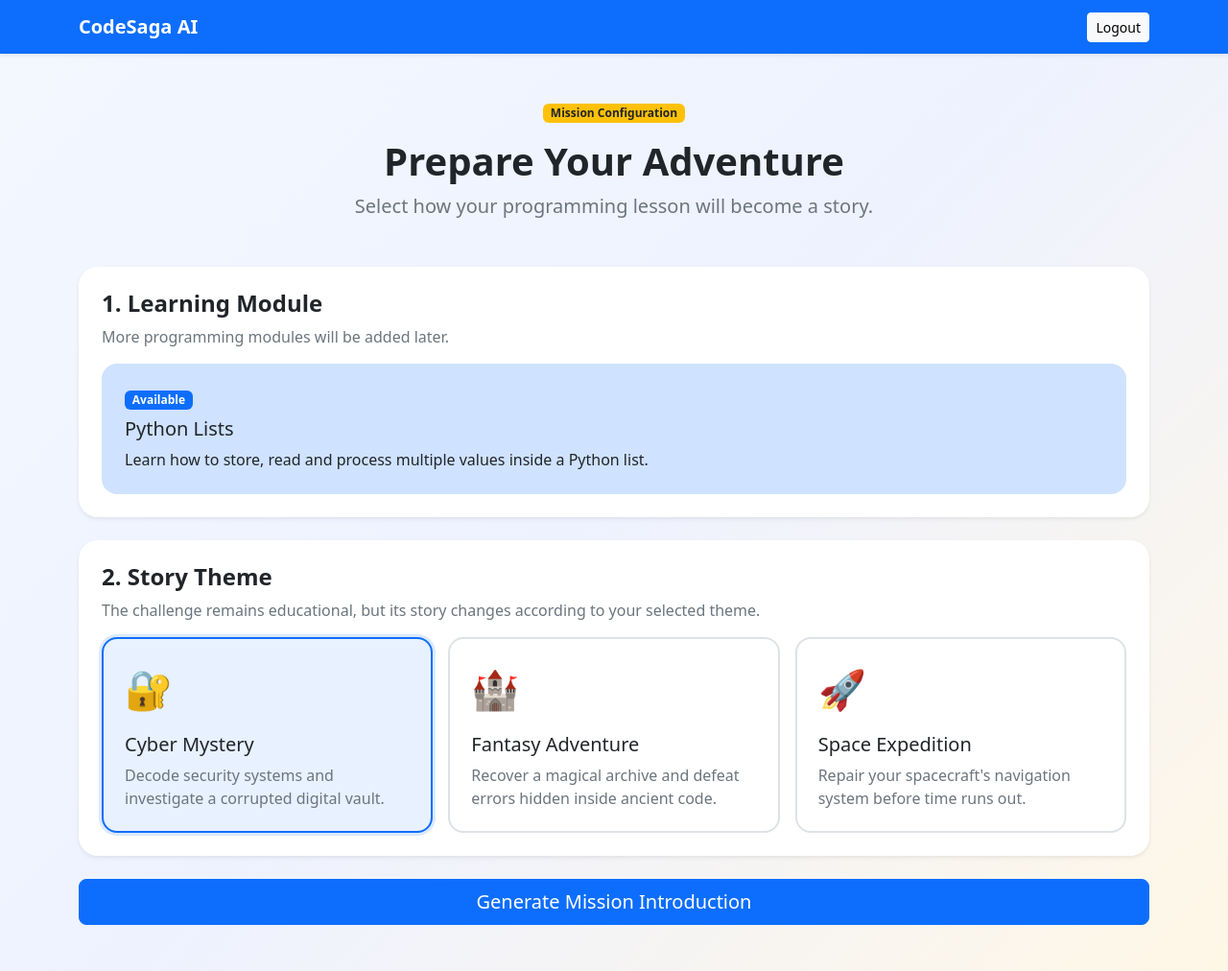
After one commit to priyajeetbhattacharjee/codesaga-ai, a Flask app: page /mission/setup in a window 1280 px wide. The commit adds this page. Shown: the whole page at 96% size. Run offline with Flask 3, Linux system fonts and the light colour scheme; the visitor is signed in with stand-in values (Sample User, id 1).

Commit message:
Add mission and narrative theme selection

```diff
--- a/app.py
+++ b/app.py
@@ -81,7 +81,63 @@ def dashboard():
         "dashboard.html",
         student_name=session["student_name"]
     )
+@app.route("/mission/setup", methods=["GET", "POST"])
+def mission_setup():
+    if "student_id" not in session:
+        return redirect(url_for("login"))
 
+    error = None
+
+    if request.method == "POST":
+        selected_module = request.form.get("module")
+        selected_theme = request.form.get("theme")
+
+        allowed_modules = {
+            "python_lists": "Python Lists"
+        }
+
+        allowed_themes = {
+            "cyber_mystery": "Cyber Mystery",
+            "fantasy": "Fantasy Adventure",
+            "space": "Space Expedition"
+        }
+
+        if selected_module not in allowed_modules:
+            error = "Please select an available module."
+
+        elif selected_theme not in allowed_themes:
+            error = "Please select a story theme."
+
+        else:
+            session["module"] = selected_module
+            session["module_name"] = allowed_modules[selected_module]
+
+            session["theme"] = selected_theme
+            session["theme_name"] = allowed_themes[selected_theme]
+
+            return redirect(url_for("mission_intro"))
+
+    return render_template(
+        "mission_setup.html",
+        error=error
+    )
+
+
+@app.route("/mission")
+def mission_intro():
+    if "student_id" not in session:
+        return redirect(url_for("login"))
+
+    if "module" not in session or "theme" not in session:
+        return redirect(url_for("mission_setup"))
+
+    return render_template(
+        "mission_intro.html",
+        student_name=session["student_name"],
+        module_name=session["module_name"],
+        theme=session["theme"],
+        theme_name=session["theme_name"]
+    )
 
 @app.route("/logout")
 def logout():
--- /dev/null
+++ b/templates/mission_setup.html
@@ -0,0 +1,267 @@
+<!DOCTYPE html>
+<html lang="en">
+
+<head>
+    <meta charset="UTF-8">
+
+    <meta
+        name="viewport"
+        content="width=device-width, initial-scale=1.0"
+    >
+
+    <title>Mission Setup | CodeSaga AI</title>
+
+    <link
+        href="https://cdn.jsdelivr.net/npm/bootstrap@5.3.8/dist/css/bootstrap.min.css"
+        rel="stylesheet"
+    >
+
+    <style>
+        body {
+            background: linear-gradient(
+                135deg,
+                #f3f8ff 0%,
+                #eef2ff 50%,
+                #fff7e6 100%
+            );
+            min-height: 100vh;
+        }
+
+        .setup-card {
+            border: 0;
+            border-radius: 20px;
+        }
+
+        .theme-card {
+            display: block;
+            height: 100%;
+            padding: 22px;
+            background: white;
+            border: 2px solid #dee2e6;
+            border-radius: 16px;
+            cursor: pointer;
+            transition: 0.2s;
+        }
+
+        .theme-card:hover {
+            border-color: #0d6efd;
+            transform: translateY(-3px);
+        }
+
+        .btn-check:checked + .theme-card {
+            border-color: #0d6efd;
+            background: #e7f1ff;
+            box-shadow: 0 0 0 3px rgba(13, 110, 253, 0.15);
+        }
+    </style>
+</head>
+
+<body>
+
+    <nav class="navbar bg-primary shadow-sm">
+        <div class="container">
+
+            <a
+                class="navbar-brand text-white fw-bold"
+                href="{{ url_for('dashboard') }}"
+            >
+                CodeSaga AI
+            </a>
+
+            <a
+                class="btn btn-light btn-sm"
+                href="{{ url_for('logout') }}"
+            >
+                Logout
+            </a>
+
+        </div>
+    </nav>
+
+    <main class="container py-5">
+
+        <div class="text-center mb-5">
+
+            <span class="badge bg-warning text-dark mb-3">
+                Mission Configuration
+            </span>
+
+            <h1 class="display-6 fw-bold">
+                Prepare Your Adventure
+            </h1>
+
+            <p class="lead text-secondary">
+                Select how your programming lesson will become a story.
+            </p>
+
+        </div>
+
+        {% if error %}
+
+            <div class="alert alert-danger">
+                {{ error }}
+            </div>
+
+        {% endif %}
+
+        <form
+            method="POST"
+            action="{{ url_for('mission_setup') }}"
+        >
+
+            <!-- Module -->
+            <div class="card setup-card shadow-sm mb-4">
+                <div class="card-body p-4">
+
+                    <h2 class="h4 fw-bold">
+                        1. Learning Module
+                    </h2>
+
+                    <p class="text-secondary">
+                        More programming modules will be added later.
+                    </p>
+
+                    <input
+                        type="hidden"
+                        name="module"
+                        value="python_lists"
+                    >
+
+                    <div class="p-4 bg-primary-subtle rounded-4">
+
+                        <span class="badge bg-primary mb-2">
+                            Available
+                        </span>
+
+                        <h3 class="h5">
+                            Python Lists
+                        </h3>
+
+                        <p class="mb-0">
+                            Learn how to store, read and process multiple
+                            values inside a Python list.
+                        </p>
+
+                    </div>
+
+                </div>
+            </div>
+
+            <!-- Themes -->
+            <div class="card setup-card shadow-sm mb-4">
+                <div class="card-body p-4">
+
+                    <h2 class="h4 fw-bold">
+                        2. Story Theme
+                    </h2>
+
+                    <p class="text-secondary">
+                        The challenge remains educational, but its story
+                        changes according to your selected theme.
+                    </p>
+
+                    <div class="row g-3">
+
+                        <div class="col-md-4">
+
+                            <input
+                                class="btn-check"
+                                type="radio"
+                                name="theme"
+                                id="cyber-theme"
+                                value="cyber_mystery"
+                                checked
+                            >
+
+                            <label
+                                class="theme-card"
+                                for="cyber-theme"
+                            >
+                                <div class="fs-1">🔐</div>
+
+                                <h3 class="h5 mt-3">
+                                    Cyber Mystery
+                                </h3>
+
+                                <p class="text-secondary mb-0">
+                                    Decode security systems and investigate
+                                    a corrupted digital vault.
+                                </p>
+                            </label>
+
+                        </div>
+
+                        <div class="col-md-4">
+
+                            <input
+                                class="btn-check"
+                                type="radio"
+                                name="theme"
+                                id="fantasy-theme"
+                                value="fantasy"
+                            >
+
+                            <label
+                                class="theme-card"
+                                for="fantasy-theme"
+                            >
+                                <div class="fs-1">🏰</div>
+
+                                <h3 class="h5 mt-3">
+                                    Fantasy Adventure
+                                </h3>
+
+                                <p class="text-secondary mb-0">
+                                    Recover a magical archive and defeat
+                                    errors hidden inside ancient code.
+                                </p>
+                            </label>
+
+                        </div>
+
+                        <div class="col-md-4">
+
+                            <input
+                                class="btn-check"
+                                type="radio"
+                                name="theme"
+                                id="space-theme"
+                                value="space"
+                            >
+
+                            <label
+                                class="theme-card"
+                                for="space-theme"
+                            >
+                                <div class="fs-1">🚀</div>
+
+                                <h3 class="h5 mt-3">
+                                    Space Expedition
+                                </h3>
+
+                                <p class="text-secondary mb-0">
+                                    Repair your spacecraft's navigation
+                                    system before time runs out.
+                                </p>
+                            </label>
+
+                        </div>
+
+                    </div>
+
+                </div>
+            </div>
+
+            <button
+                type="submit"
+                class="btn btn-primary btn-lg w-100"
+            >
+                Generate Mission Introduction
+            </button>
+
+        </form>
+
+    </main>
+
+</body>
+</html>
```
Also changed, not shown: templates/dashboard.html (+5 -5 lines), templates/mission_intro.html (added, +267 -0 lines).
